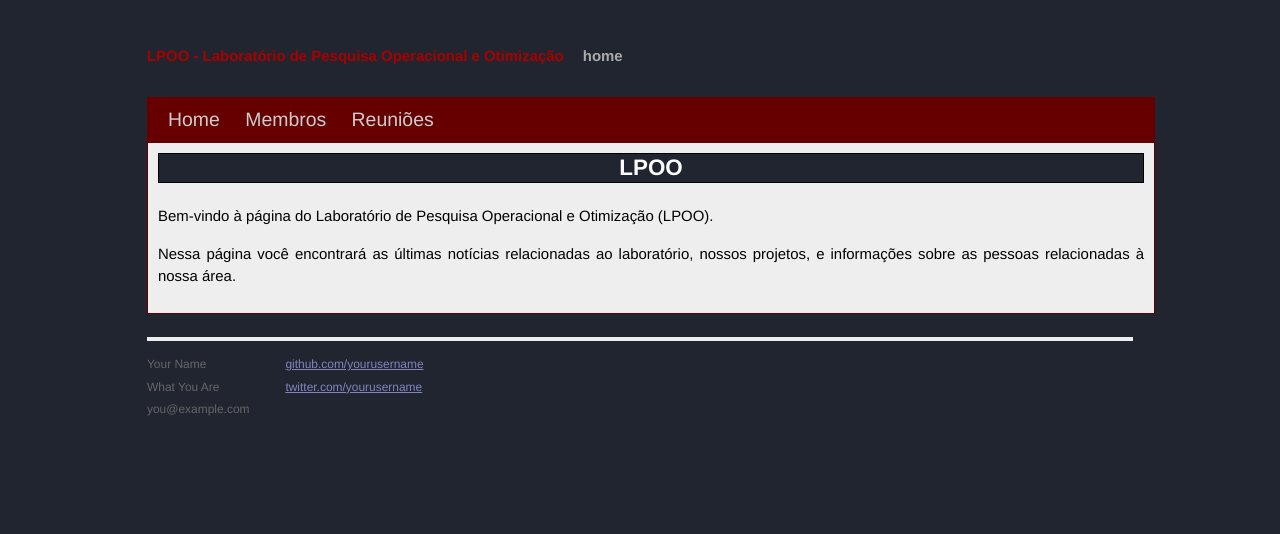
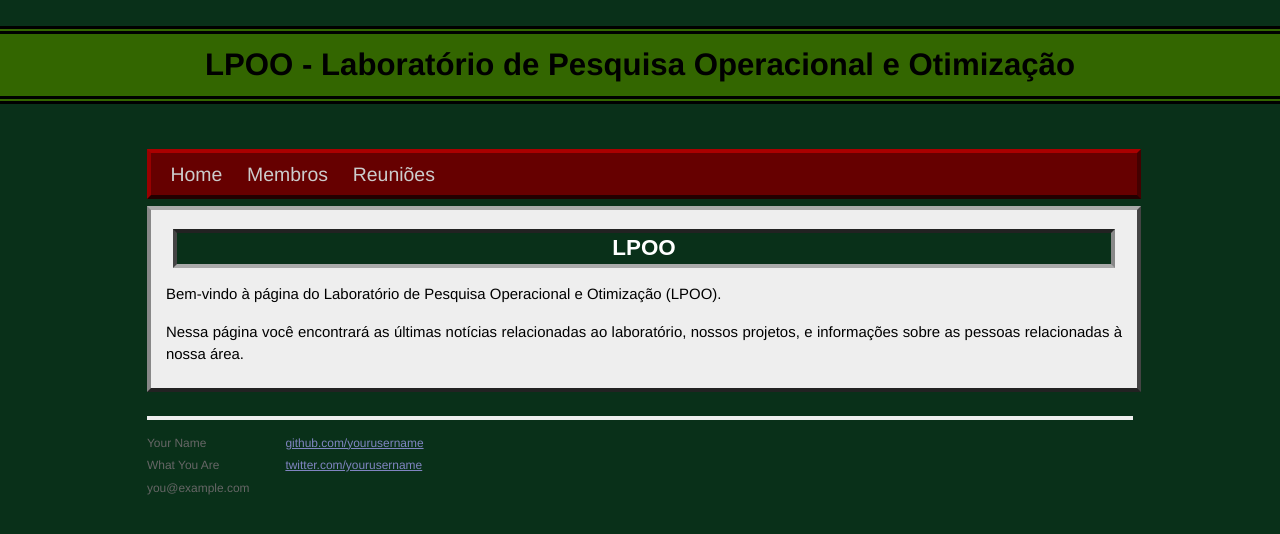
Before and after one commit to lpoo/lpoo.github.io, a Jekyll site: the page built from index.html, in a window 1280 px wide. Shown: the top 534 px of the page. Built offline with Jekyll 4.4.1, drawn with Linux system fonts in a browser that asks for light colours; Markdown is read by kramdown in place of the engine named in the settings.

Commit message:
Playing with the css

```diff
--- a/_layouts/default.html
+++ b/_layouts/default.html
@@ -15,16 +15,15 @@
     </head>
     <body>
 
-        <div class="site">
           <div class="header">
             <h1 class="title"><a href="/">{{ site.name }}</a></h1>
-            <a class="extra" href="/">home</a>
           </div>
+        <div class="site">
           <nav>
             <ul>
               {% for page in site.data.pages %}
               <li>
-                <a href="{{ page.url }}">{{ page.name }}</a>
+                <a href="/{{ page.url }}">{{ page.name }}</a>
               </li>
               {% endfor %}
             </ul>
--- a/css/main.css
+++ b/css/main.css
@@ -13,7 +13,7 @@
 html, body { height: 800px; }
 
 body {
-  background-color: #202530;
+  background-color: #093019;
   font: 13.34px Helvetica, Arial, sans-serif;
   font-size: small;
   text-align: center;
@@ -37,9 +37,9 @@ a:visited { color: #a0a; }
 .posts {
   background-color: #fff;
   list-style-type: none;
-  margin: 30px;
+  margin: 1em 2em;
   border: 1px solid #000;
-  padding: 10px;
+  padding: 0.5em;
 }
 
 .posts li {
@@ -83,10 +83,19 @@ a:visited { color: #a0a; }
 .title {
   display: inline-block;
   margin-bottom: 2em;
+  background-color: #360;
+  padding: 0.5em 0em;
+  width: 100%;
+  font-size: 2em;
+  text-align: center;
+  border: 8px double #000;
+  border-width: 8px 0 8px 0;
+  margin: 1em 0 0 0;
 }
 
 .title a {
-  color: #a00;
+  color: #000;
+  font-size: 1.2em;
 }
 
 .title a:hover {
@@ -172,9 +181,10 @@ a:visited { color: #a0a; }
 }
 
 nav {
-  border: 1px solid #600;
+  border: 4px solid #000;
+  border-color: #a00 #400 #200 #900;
   display: block;
-  padding: 10px;
+  padding: 0.5em 0;
   font-size: 1.3em;
   background: #600;
   width: 100%;
@@ -193,7 +203,7 @@ nav ul {
   list-style: none;
   width: 100%;
   display: block;
-  padding: 0;
+  padding: 0 0.5em;
 }
 
 nav li {
@@ -201,44 +211,54 @@ nav li {
   list-style-type: none;
   text-align: left;
   margin: 0;
-  padding: 10px;
+  padding: 0.5em;
   width: 100%;
 }
 
 div .wall {
   background-color: #eee;
-  padding: 10px;
+  margin: 0.2cm 0;
+  padding: 0.5em 0;
   width: 100%;
-  border: 1px solid #600;
+  border: 4px solid #000;
+  border-color: #aaa #444 #222 #888;
 }
 
 div .wall h1 {
   text-align: center;
-  background-color: #202530;
+  background-color: #093019;
   color: #fff;
-  padding: 3px;
-  border: 1px solid #000;
+  font-family: sans-serif;
+  padding: 0.2em;
+  margin: 0.5em 1.0em;
+  border: 4px solid #000;
+  border-color: #222 #888 #aaa #444;
   font-size: 1.5em;
+}
+
+div .wall p {
+  padding: 0 1.0em;
 }
 
 div .postwall {
   background-color: #fff;
   border: 1px solid #000;
-  padding: 10px;
-  margin: 30px;
+  padding: 0.5em;
+  margin: 1em 2em;
 }
 
 div .postdate {
   text-align: right;
   font-size: 1.3em;
   font-family: Monaco, "Courier New", monospace;
+  margin: 0 2em;
 }
 
 div .membro {
   background-color: #fff;
-  border: 1px solid #600;
-  padding: 10px;
-  margin: 10px 0;
+  border: 1px solid #000;
+  padding: 0.5em;
+  margin: 1em 2em;
 }
 
 div .membro h2 {
@@ -253,10 +273,14 @@ div .membro-img {
   float: right;
 }
 
-div .next, div .prev, .next a, .prev a {
+div .next, div .prev {
+  color: #999;
+  margin: 0 2em;
+}
+
+.next a, .prev a {
   color: #999;
 }
-
 .next a:hover, .prev a:hover {
   color: #000;
 }
```
